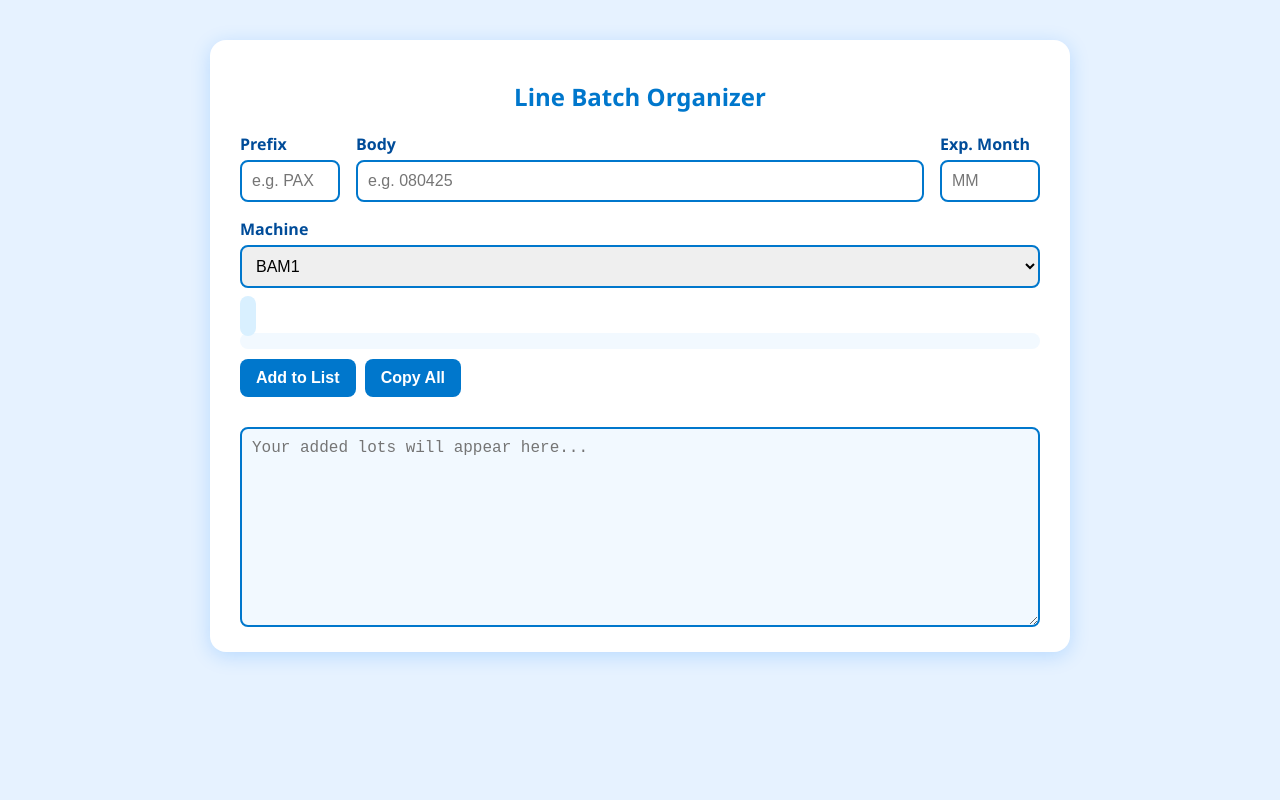
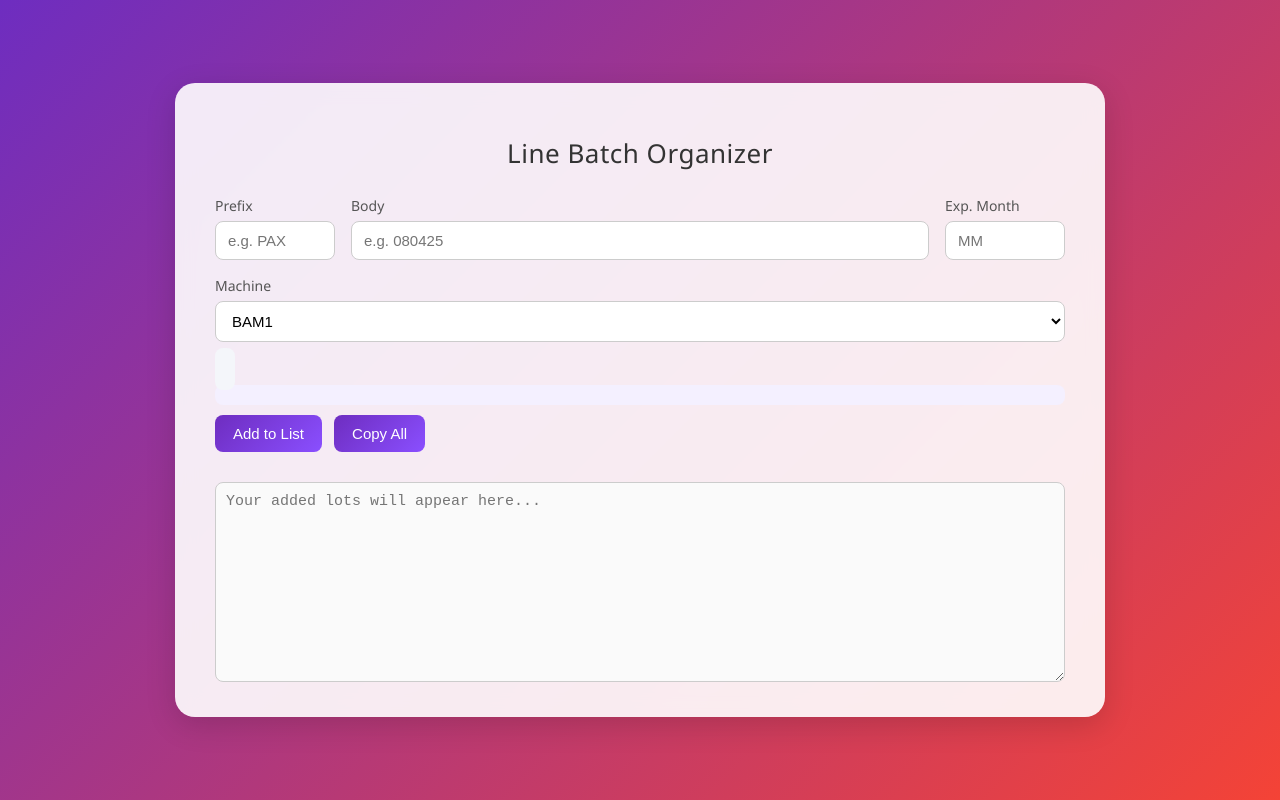
Before and after one commit to mvanhoose0010/final, a plain HTML site: page index.html in a window 1280 px wide. Drawn offline with Linux system fonts and the light colour scheme.

Commit message:
Update index.html

```diff
--- a/index.html
+++ b/index.html
@@ -4,27 +4,39 @@
   <meta charset="UTF-8">
   <title>Line Batchs</title>
   <style>
+    /* ===== Background Gradient ===== */
     body {
-      font-family: 'Segoe UI', sans-serif;
-      padding: 2em;
-      background: #e6f2ff;
+      font-family: 'Segoe UI', 'Helvetica Neue', Arial, sans-serif;
+      margin: 0;
+      padding: 0;
+      min-height: 100vh;
+      background: linear-gradient(135deg, #6e2dc0, #f44336);
+      display: flex;
+      justify-content: center;
+      align-items: center;
     }
 
+    /* ===== Main Container ===== */
     .container {
-      background: #ffffff;
-      padding: 20px 30px;
-      border-radius: 16px;
-      max-width: 800px;
-      margin: auto;
-      box-shadow: 0 4px 20px rgba(0, 123, 255, 0.2);
+      background: rgba(255, 255, 255, 0.9);
+      backdrop-filter: blur(10px);
+      padding: 30px 40px;
+      border-radius: 20px;
+      max-width: 850px;
+      width: 100%;
+      box-shadow: 0 8px 30px rgba(0, 0, 0, 0.15);
     }
 
     h2 {
-      color: #0077cc;
+      font-weight: 300;
+      font-size: 26px;
+      margin-bottom: 25px;
       text-align: center;
-      margin-bottom: 20px;
+      color: #333;
+      letter-spacing: 0.5px;
     }
 
+    /* ===== Row Layout ===== */
     .row {
       display: flex;
       gap: 1rem;
@@ -32,64 +44,64 @@
       flex-wrap: wrap;
     }
 
+    /* ===== Field Styling ===== */
     .field {
       flex: 1;
       min-width: 100px;
     }
-
     .field.small {
-      flex: 0 0 100px;
+      flex: 0 0 120px;
+    }
+    .field label {
+      display: block;
+      margin-bottom: 6px;
+      font-size: 14px;
+      color: #555;
     }
 
-    .field label {
-      display: block;
-      margin-bottom: 5px;
-      font-weight: bold;
-      color: #004c99;
+    /* ===== Inputs & Selects ===== */
+    input, select, textarea {
+      padding: 10px 12px;
+      font-size: 15px;
+      width: 100%;
+      border: 1px solid #ccc;
+      border-radius: 8px;
+      box-sizing: border-box;
+      background: #fff;
+      transition: all 0.2s ease;
+    }
+    input:focus, select:focus, textarea:focus {
+      border-color: #6e2dc0;
+      box-shadow: 0 0 0 3px rgba(110, 45, 192, 0.2);
+      outline: none;
     }
 
-    input, select, textarea {
+    /* ===== Preview & Lot Display ===== */
+    #preview {
+      font-weight: 500;
+      font-size: 16px;
+      margin: 10px 0 5px;
       padding: 10px;
-      font-size: 16px;
-      width: 100%;
-      border: 2px solid #0077cc;
+      background-color: #f4f6fa;
       border-radius: 8px;
-      box-sizing: border-box;
+      color: #444;
     }
-
-    input:focus, select:focus, textarea:focus {
-      outline: none;
-      border-color: #3399ff;
-      box-shadow: 0 0 5px rgba(0,123,255,0.5);
-    }
-
-    #preview {
-      font-weight: bold;
-      font-size: 18px;
-      margin: 10px 0 5px;
-      padding: 8px;
-      background-color: #d9f0ff;
-      border-radius: 8px;
-      color: #003366;
-    }
-
     #lotDisplay {
       display: block;
-      font-weight: bold;
-      font-size: 18px;
+      font-weight: 500;
+      font-size: 16px;
       margin-top: 5px;
-      color: #004c99;
-      background-color: #f2f9ff;
-      padding: 8px;
+      color: #6e2dc0;
+      background-color: #f4f0ff;
+      padding: 10px;
       border-radius: 8px;
       cursor: pointer;
       user-select: none;
+      transition: background 0.2s ease;
     }
-
     #lotDisplay:hover {
-      background-color: #e0f0ff;
+      background-color: #e9dfff;
     }
-
     #copyNotice {
       font-size: 14px;
       color: green;
@@ -97,39 +109,40 @@
       margin-top: 4px;
     }
 
+    /* ===== Textarea ===== */
     #list {
       width: 100%;
       height: 200px;
       margin-top: 20px;
       font-family: monospace;
-      border: 2px solid #0077cc;
+      border: 1px solid #ccc;
       border-radius: 8px;
       padding: 10px;
-      background-color: #f2f9ff;
+      background-color: #fafafa;
     }
 
+    /* ===== Buttons ===== */
     button {
-      padding: 10px 16px;
-      margin: 10px 5px 10px 0;
-      font-size: 16px;
-      font-weight: bold;
+      padding: 10px 18px;
+      margin: 10px 8px 10px 0;
+      font-size: 15px;
+      font-weight: 500;
       border: none;
       border-radius: 8px;
       color: white;
-      background-color: #0077cc;
+      background: linear-gradient(135deg, #6e2dc0, #8a4fff);
       cursor: pointer;
-      transition: background-color 0.2s ease;
+      transition: transform 0.15s ease, background 0.3s ease;
     }
-
     button:hover {
-      background-color: #005fa3;
+      transform: translateY(-1px);
+      background: linear-gradient(135deg, #5a24a4, #7533d4);
     }
   </style>
 </head>
 <body>
   <div class="container">
     <h2>Line Batch Organizer</h2>
-
     <form id="lotForm" onsubmit="event.preventDefault(); addToList();">
       <div class="row">
         <div class="field small">
@@ -145,7 +158,6 @@
           <input type="text" id="expiration" maxlength="2" placeholder="MM" tabindex="3">
         </div>
       </div>
-
       <div class="row">
         <div class="field">
           <label for="machine">Machine</label>
@@ -161,19 +173,17 @@
             <option value="MFT1">MFT1</option>
             <option value="HSMA">HSMA</option>
             <option value="HSMB">HSMB</option>
+            <option value="HSMC">HSMC</option>
             <option value="WELDERS">WELDERS</option>
           </select>
         </div>
       </div>
-
       <span id="preview"></span>
       <span id="lotDisplay" title="Click to copy LOT #"></span>
       <div id="copyNotice">Copied!</div>
-
       <button type="submit">Add to List</button>
       <button type="button" onclick="copyList()">Copy All</button>
     </form>
-
     <textarea id="list" placeholder="Your added lots will appear here..."></textarea>
   </div>
 
@@ -217,28 +227,18 @@
         lotDisplay.textContent = "";
         prefixInput.value = "";
         prefixInput.focus();
+        machineSelect.value = "";
         updatePreview();
       }
     }
-function addToList() {
-  const { lot, machine, expiration } = getLotAndMachine();
-  if (lot && bodyInput.value.trim() && expiration.length === 2) {
-    listTextarea.value += `${lot}\t${machine}\t${expiration}\n`;
-    previewDiv.textContent = "Added to list";
-    lotDisplay.textContent = "";
-    prefixInput.value = "";
-    prefixInput.focus();
-    machineSelect.value = ""; // <-- Clear the machine selection after adding
-    updatePreview();
-  }
-}
+
     function copyList() {
       listTextarea.select();
       document.execCommand("copy");
     }
 
     lotDisplay.addEventListener("click", function() {
-      const lotText = lotDisplay.textContent.trim();  // <-- Include the "LOT #: " prefix now
+      const lotText = lotDisplay.textContent.trim();
       if (lotText) {
         navigator.clipboard.writeText(lotText).then(() => {
           copyNotice.style.display = "block";
```
